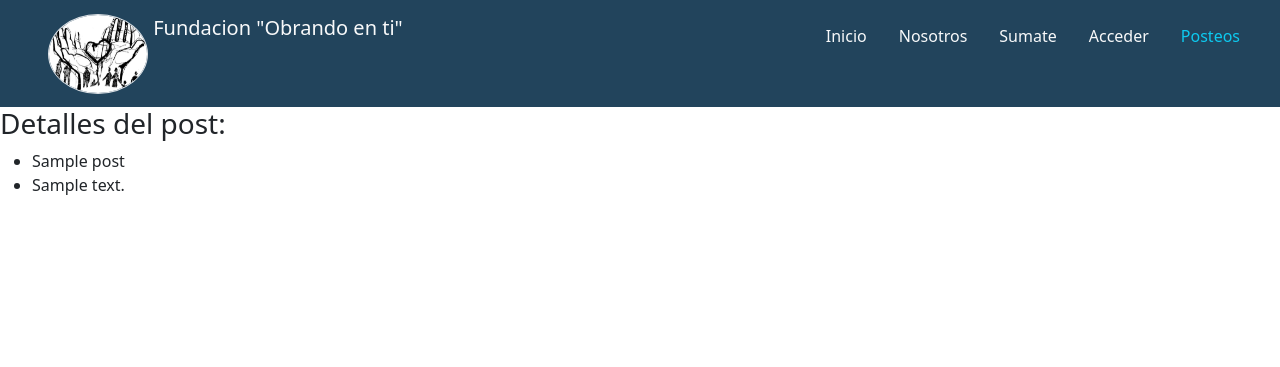
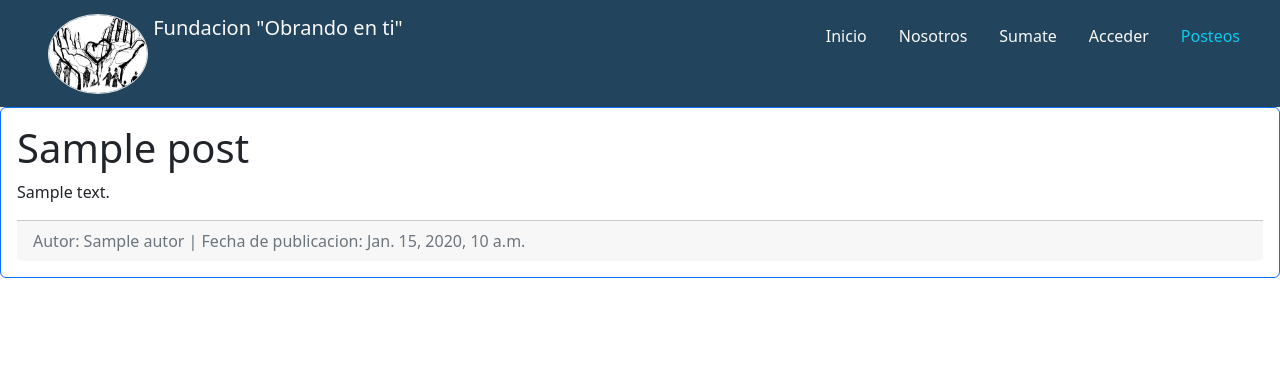
Before and after one commit to dulcineavila/Trabajo_final, a Django app: template Proyecto_6/blog/templates/postDetail.html in a window 1280 px wide. Shown: the top 367 px of the page. Run offline with Django 4.2, Linux system fonts and the light colour scheme; the template is opened without the code that fills it: most values are stand-ins (such as "Sample title", 1, 10 or a date in 2020); data that the repository does not hold is empty.

Commit message:
Post mas claro

```diff
--- a/Proyecto_6/blog/templates/postDetail.html
+++ b/Proyecto_6/blog/templates/postDetail.html
@@ -3,13 +3,15 @@
 
 {% block content %}
 {% include 'navbar.html' %}
-
-<h3>Detalles del post:</h3>
-<ul>
-  <li>
-  {{post.title}}
-  </li>
-  <li>
-  {{post.description}}
-</ul>
+<div class="card border-primary">
+  <div class="card-body">
+    <h1 class="button">{{ post.title }}</h1>
+    <p class="card-text">
+      {{ post.description }}
+    </p>
+    <div class="card-footer text-muted">
+      Autor: {{ post.autor }} | Fecha de publicacion: {{ post.fecha_publicacion }}
+    </div>
+  </div>
+</div>
 {% endblock content %}
```
